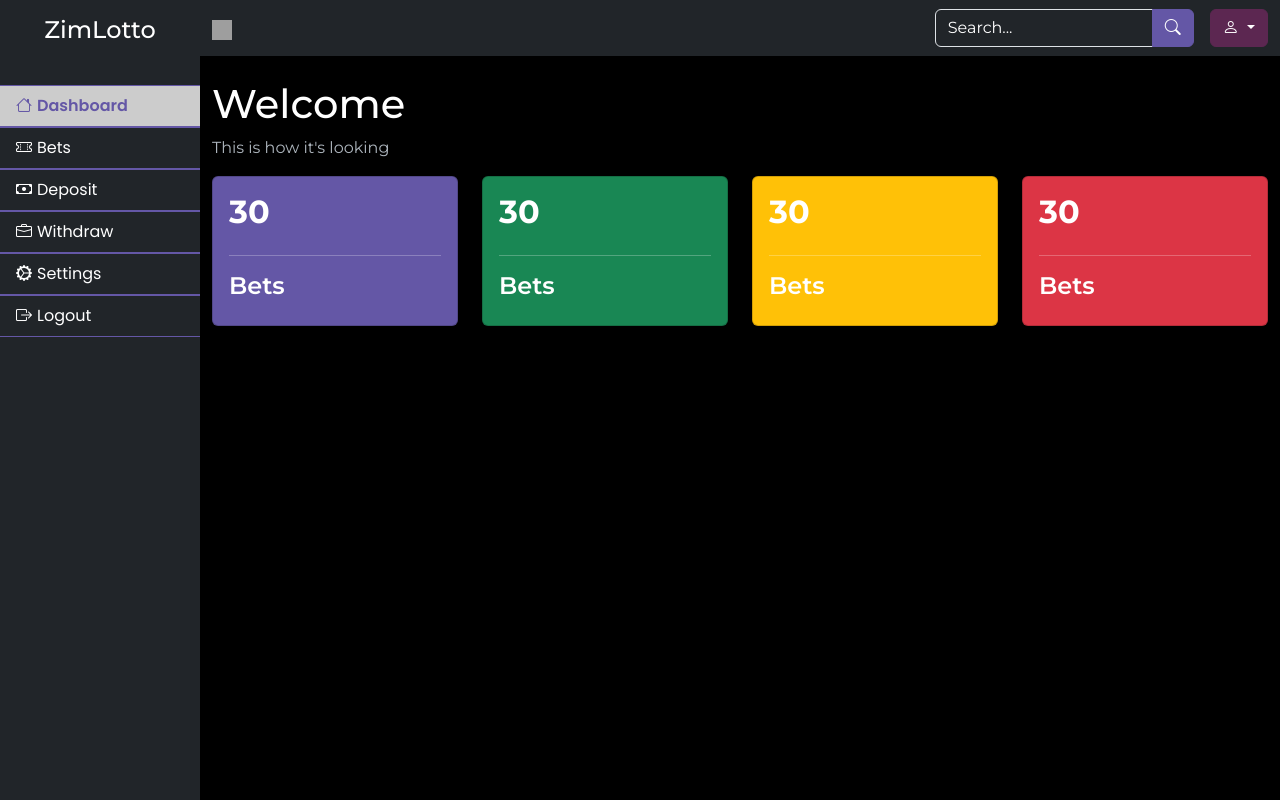
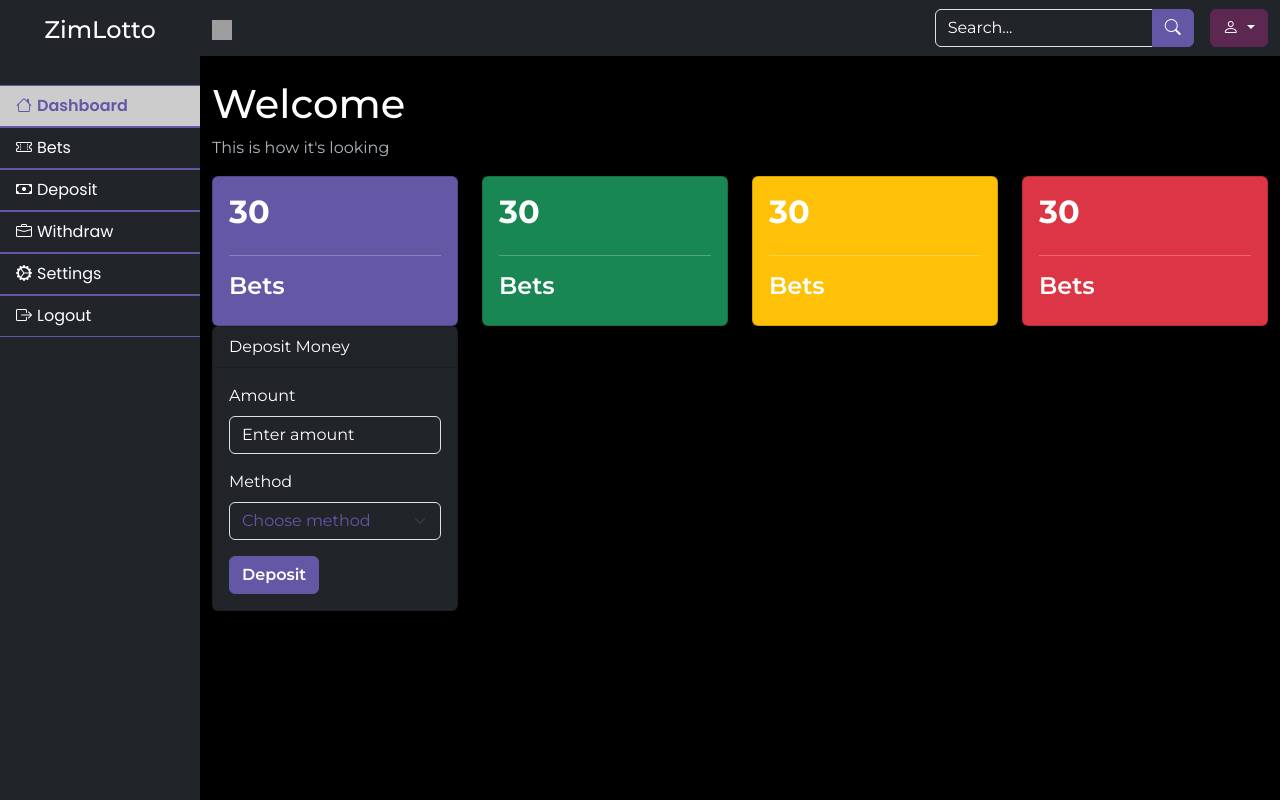
Before and after one commit to MufaroDKaseke/zimlotto, a PHP site: page /dashboard.php in a window 1280 px wide. Run offline with PHP 8.4, Linux system fonts and the light colour scheme; some libraries are stand-ins or nearby versions; grey boxes are pictures that could not be loaded.

Commit message:
Added deposit card

```diff
--- a/dashboard.php
+++ b/dashboard.php
@@ -96,6 +96,33 @@
             </div>
           </div>
         </div>
+        <div class="row">
+        <div class="col-lg-3">
+          <div class="card bg-dark text-white rounded-2">
+            <div class="card-header px-3">
+              Deposit Money
+            </div>
+            <div class="card-body p-3">
+              <form>
+                <div class="mb-3">
+                  <label for="amount" class="form-label">Amount</label>
+                  <input type="number" class="form-control bg-transparent text-white" id="amount" placeholder="Enter amount">
+                </div>
+                <div class="mb-3">
+                  <label for="method" class="form-label">Method</label>
+                  <select class="form-select bg-transparent text-primary" id="method">
+                    <option selected>Choose method</option>
+                    <option value="1">Credit Card</option>
+                    <option value="2">PayPal</option>
+                    <option value="3">Bank Transfer</option>
+                  </select>
+                </div>
+                <button type="submit" class="btn btn-primary fw-semibold">Deposit</button>
+              </form>
+            </div>
+          </div>
+        </div>
+        </div>
       </div>
     </div>
   </div>
```
